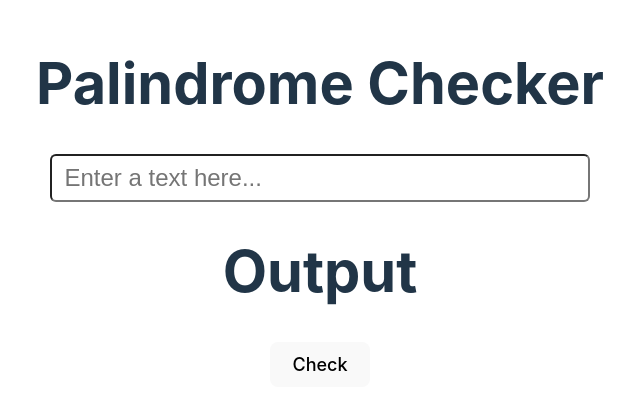
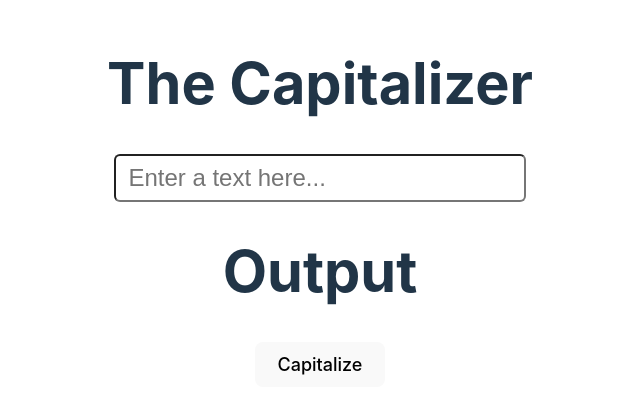
Before and after one commit to isaaxh/capitalizer, a React (Vite) app: page / in a window 1280 px wide. Shown: the part 200-614 px from the top of the page, without its empty margins (320-960 px from the left). Built offline with nearby package versions, Linux system fonts and the light colour scheme.

Commit message:
add pseudocode

```diff
--- a/src/App.tsx
+++ b/src/App.tsx
@@ -1,5 +1,11 @@
 import { useState } from "react";
 import "./App.css";
+
+// get the input text
+// break the string to array
+// use for each method to get each word
+// then get the first letter by using [i] syntax
+// then capitalize it
 
 const App = () => {
   const [output, setOutput] = useState<string>("");
@@ -7,7 +13,7 @@ const App = () => {
   return (
     <div className='container'>
       <div className='question-container'>
-        <h1 className='title'>Palindrome Checker</h1>
+        <h1 className='title'>The Capitalizer</h1>
         <div className='input-container'>
           <input
             className='input-text'
@@ -22,7 +28,7 @@ const App = () => {
       </div>
       <div className='btn-container'>
         <button className='btn' type='button'>
-          Check
+          Capitalize
         </button>
       </div>
     </div>
```
